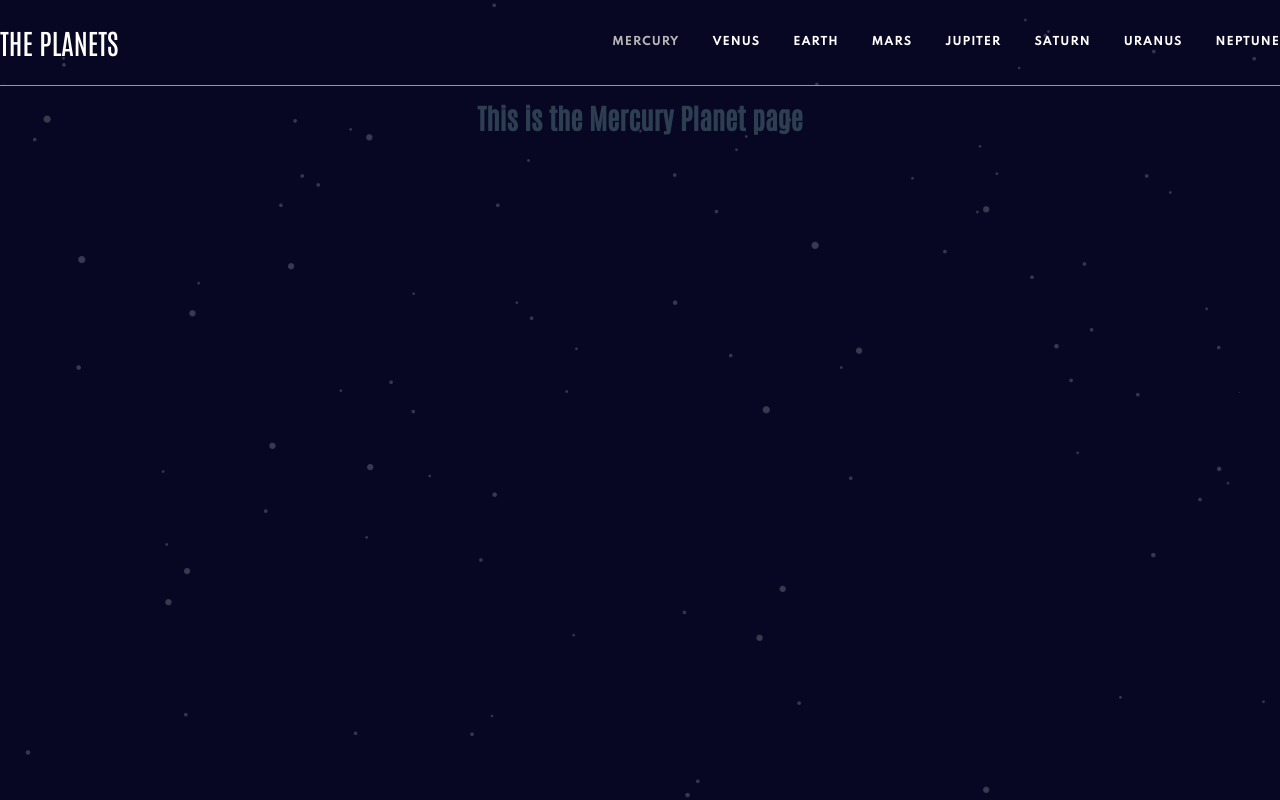
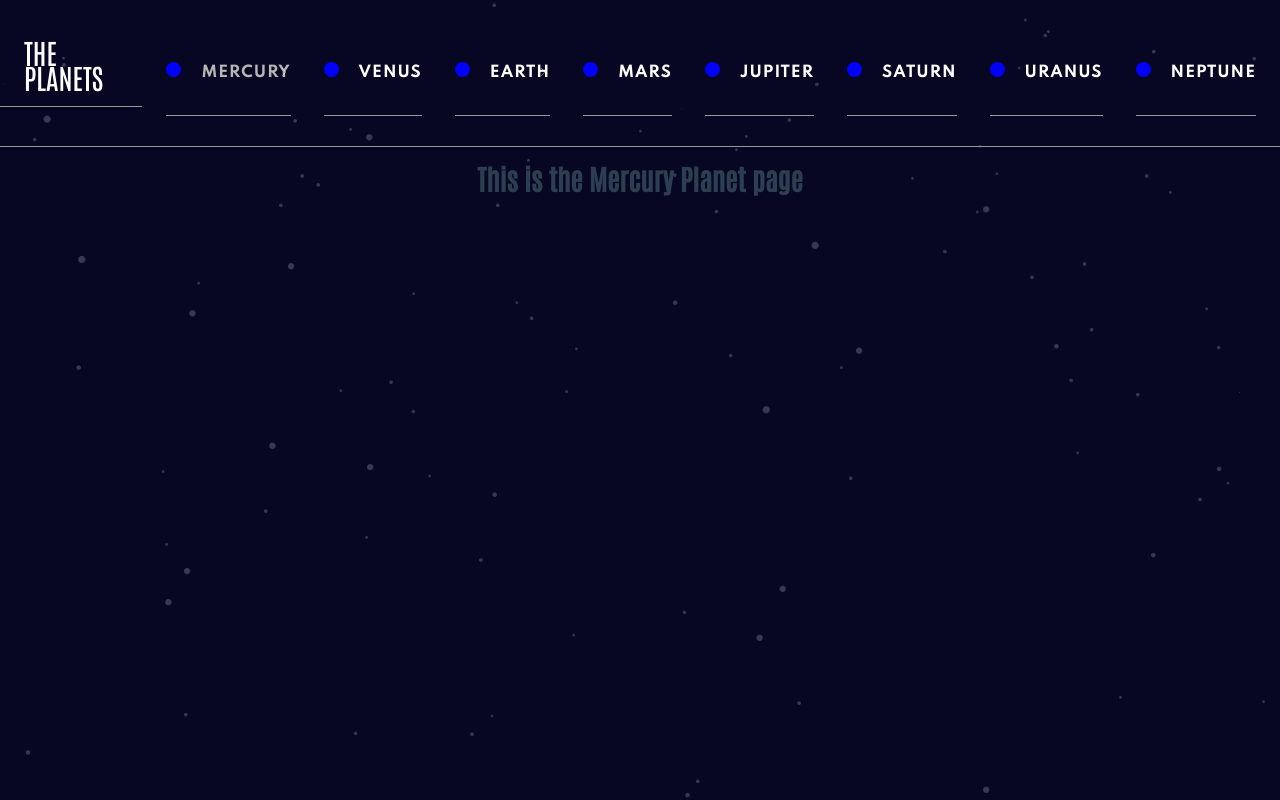
Before and after one commit to MrNicholson85/Planet-Facts-Challenge-Vue, a Vue app: page / in a window 1280 px wide. Built offline with nearby package versions, Linux system fonts and the light colour scheme.

Commit message:
nav updates

```diff
--- a/src/App.vue
+++ b/src/App.vue
@@ -1,7 +1,16 @@
 <template>
+  <div>
     <div class="container--full">
       <div class="header">
-      <div class="logo">The Planets</div>
+        <div class="logo">The Planets
+          <svg class="only-mobile" width="24" height="17" viewBox="0 0 24 17" fill="none" xmlns="http://www.w3.org/2000/svg">
+            <g opacity="1">
+              <rect width="24" height="3" fill="white"/>
+              <rect y="7" width="24" height="3" fill="white"/>
+              <rect y="14" width="24" height="3" fill="white"/>
+            </g>
+          </svg>
+        </div>
         <div id="nav">
           <router-link :to="{name: 'Mercury'}">Mercury</router-link>
           <router-link :to="{ name: 'Venus' }">Venus</router-link>
@@ -17,10 +26,16 @@
     <div class="container">
         <router-view/>
       </div>
+  </div>
 </template>
 
 <style lang="scss">
 @import url('https://fonts.googleapis.com/css2?family=Antonio:wght@500&family=Spartan:wght@400;700&display=swap');
+
+/* Using SCSS variables to store breakpoints */
+$breakpoint-mobile: 375px;
+$breakpoint-tablet: 768px;
+$breakpoint-desktop: 1440px;
 
 body {
   padding: 0;
@@ -34,14 +49,25 @@ body {
   line-height: 25px;
 
   .container {
-    max-width: 1440px;
+    max-width: $breakpoint-mobile;
     width: 100%;
     margin: 0 auto;
+
+    @media (min-width: $breakpoint-tablet) {
+      max-width: $breakpoint-tablet;
+    }
+
+    @media (min-width: $breakpoint-desktop) {
+      max-width: $breakpoint-desktop;
+    }
 
     &--full {
       max-width: 100%;
       width: 100%;
-      border-bottom: solid 1px #979797
+
+      @media (min-width: $breakpoint-tablet) {
+        border-bottom: solid 1px #979797;
+      }
     }
   }
 
@@ -54,33 +80,94 @@ body {
   }
 
   .header {
+    display: block;
+    text-align: left;
+
+    @media (min-width: $breakpoint-tablet) {
       display: flex;
       justify-content: space-between;
       align-items: center;
       max-width: 1440px;
       width: 100%;
       margin: 0 auto;
+    }
 
     .logo {
       text-transform: uppercase;
       color: white;
       font-size:  28px;
+      padding: 16px 24px;
+      border-bottom: #979797 solid 1px;
+      display: flex;
+      align-items: center;
+      justify-content: space-between;
+
+      @media (min-width: $breakpoint-tablet) {
+        padding-top: 0;
+      }
+
+      .only-mobile{
+        display: block;
+        cursor: pointer;
+
+        @media (min-width: $breakpoint-tablet) {
+          display: none;
+        }
+
+        &:hover {
+          fill: #979797;
+        }
+      }
     }
 
     #nav {
-      padding: 30px 0;
+      padding: 30px 24px;
       font-family: 'Spartan', sans-serif;
       text-transform: uppercase;
+      display: grid;
+
+      @media (min-width: $breakpoint-tablet) {
         display: flex;
         gap: 33px;
+      }
 
       a {
         font-weight: bold;
         color: white;
-        font-size: 11px;
+        font-size: 15px;
         line-height: 25px;
         letter-spacing: 1px;
         text-decoration: none;
+        border-bottom: 1px solid #979797;
+        padding: 30px 0;
+        position: relative;
+        display: flex;
+        align-items: center;
+
+        @media (min-width: $breakpoint-tablet) {
+
+        }
+
+        &::before {
+          content: '';
+          height: 15px;
+          width: 15px;
+          border-radius: 50%;
+          background-color: blue;
+          top: -3px;
+          margin-right: 20px;
+          position: relative;
+        }
+
+        &::after {
+          content: '';
+          background-image: url('./assets/icon-chevron.svg');
+          height: 10px;
+          width: 10px;
+          position: absolute;
+          right: 0;
+          background-repeat: no-repeat;
+        }
 
         &.router-link-exact-active {
           color: #b6b6b6;
```
Also changed, not shown: src/assets/icon-arrow.svg (added), 1 other file (tests, documents, lock files or other folders). Lines whose indentation alone changed are shown as unchanged.
